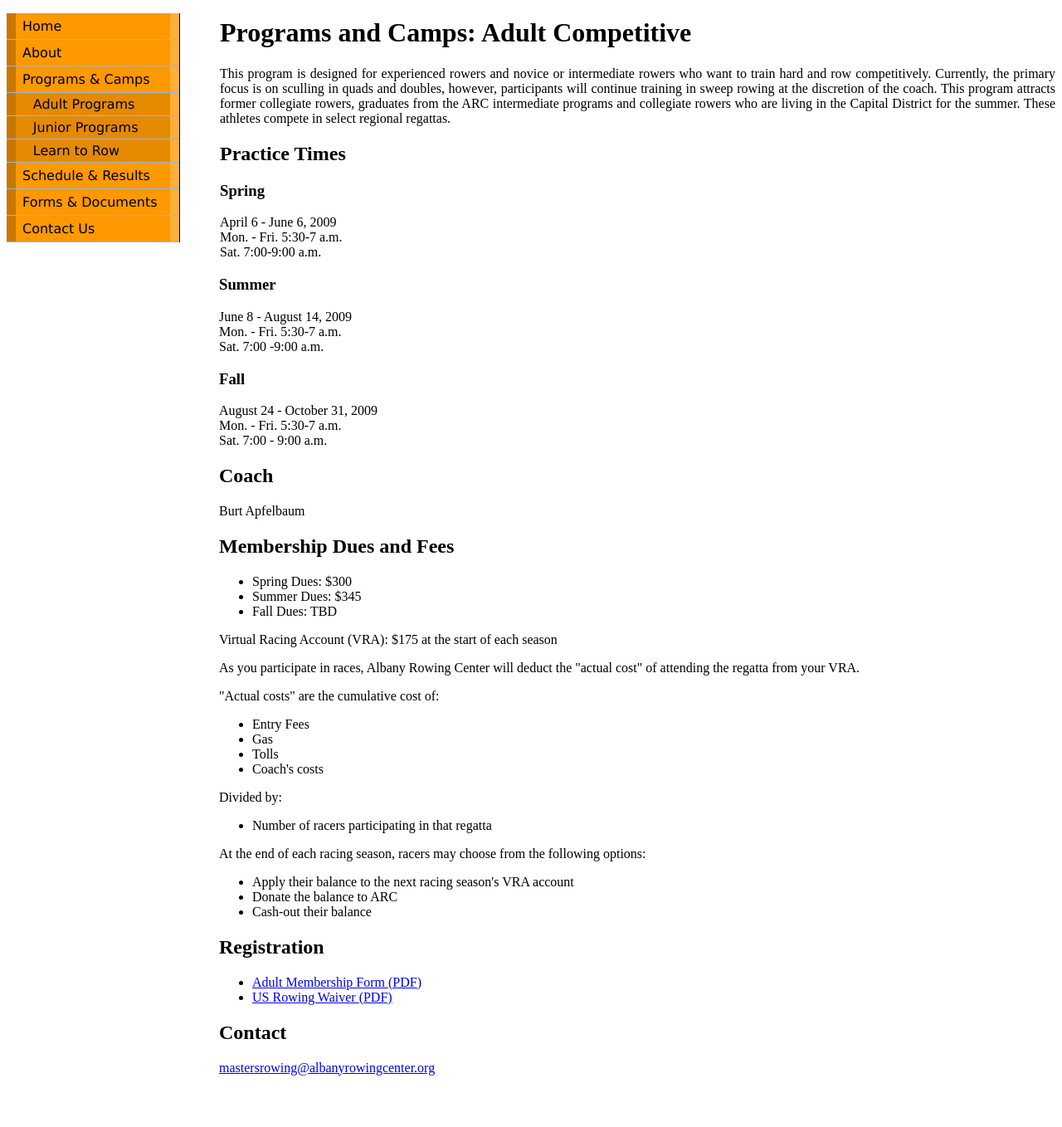
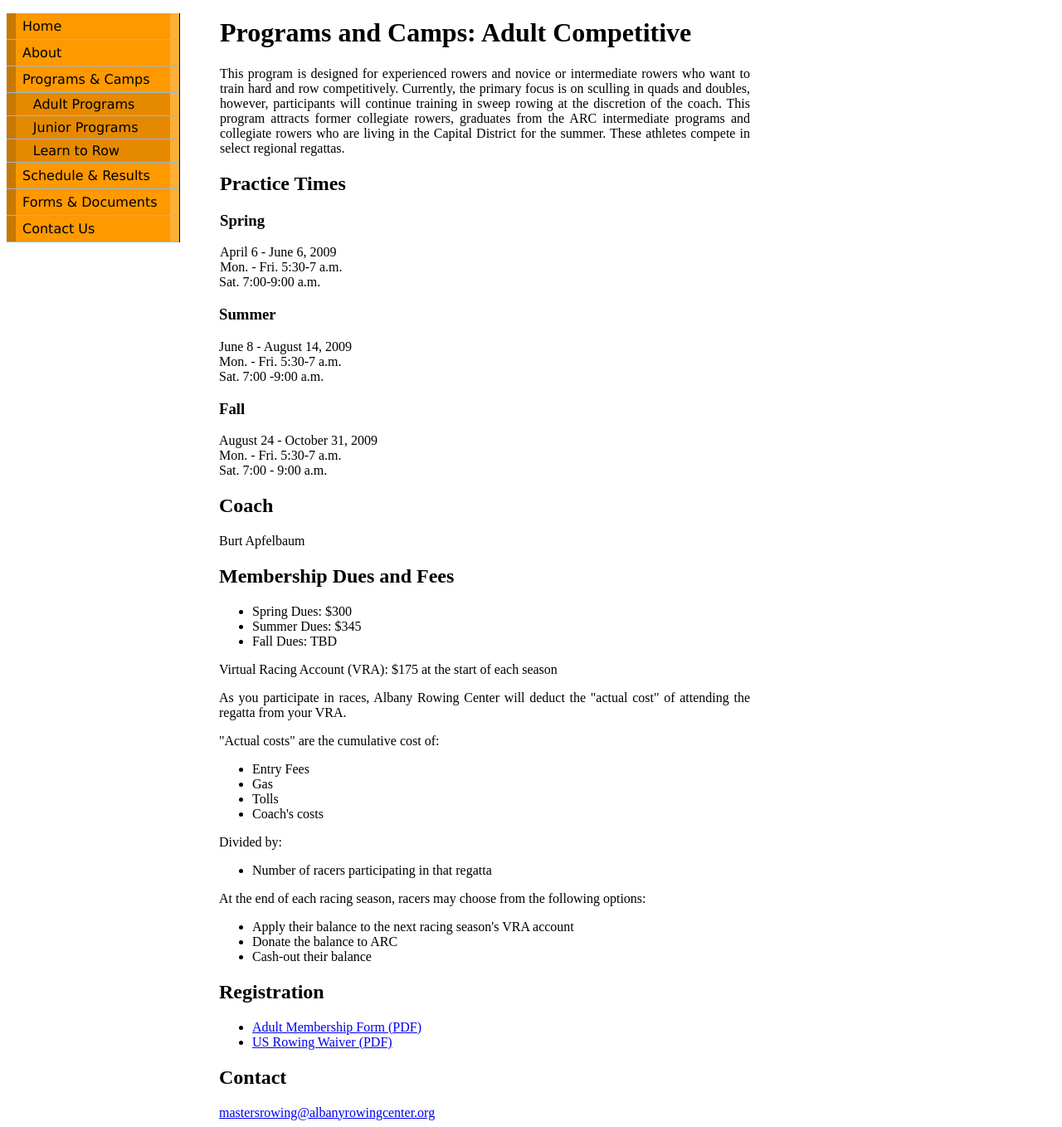
Before and after one commit to JustinAzoff/arc_website, a PHP site: page /adult_competitive.php in a window 1280 px wide. Shown: the part 150-1508 px from the top of the page at 83% size. Before the commit the page ends 1446 px from the top, so only its background shows below. Run offline with PHP 8.4, Linux system fonts and the light colour scheme.

Commit message:
tweak css more - add max width
add a max width to the main div instead of setting the margins

```diff
--- a/style.css
+++ b/style.css
@@ -7,6 +7,7 @@ text-align: center;
 {
 margin-left: 16em;
 /*margin-right: 16em; */
+max-width:40em;
 }
 
 p
```
